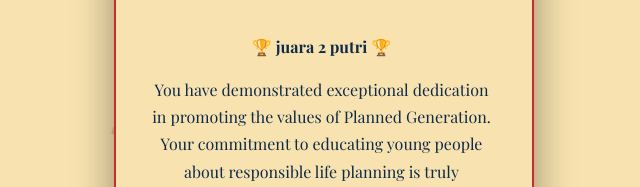
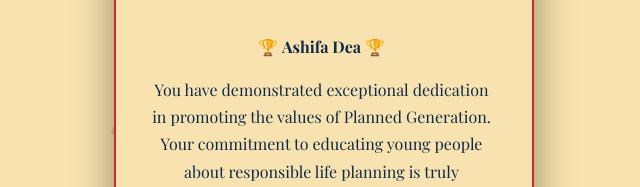
Before and after one commit to greetzza/dugenputri2, a plain HTML site: page index.html in a window 1280 px wide. Both pictures are taken after a click on the button "OPEN CARD". Shown: the part 474-661 px from the top of the page, 316-956 px from the left. Drawn offline with nearby package versions, Linux system fonts and the light colour scheme.

Commit message:
Update index.html

```diff
--- a/index.html
+++ b/index.html
@@ -22,7 +22,7 @@
                 <h1 class="card-title">Congratulations!</h1>
                 <div class="card-image"></div>
                 <div class="card-message">
-                    <p>🏆 <strong>juara 2 putri</strong> 🏆</p>
+                    <p>🏆 <strong>Ashifa Dea</strong> 🏆</p>
                     <p>You have demonstrated exceptional dedication in promoting the values of Planned Generation. Your commitment to educating young people about responsible life planning is truly inspiring.</p>
                     <p>Through your efforts, you've shown that today's youth can be empowered to make informed decisions about their futures. Your work in promoting healthy relationships, proper family planning, and youth development is making a real difference in our community.</p>
                     <p>"Healthy, creative, and planned youth are the foundation of a strong nation for the future. Your leadership as a Genre Ambassador helps build this foundation one young person at a time."</p>
```
